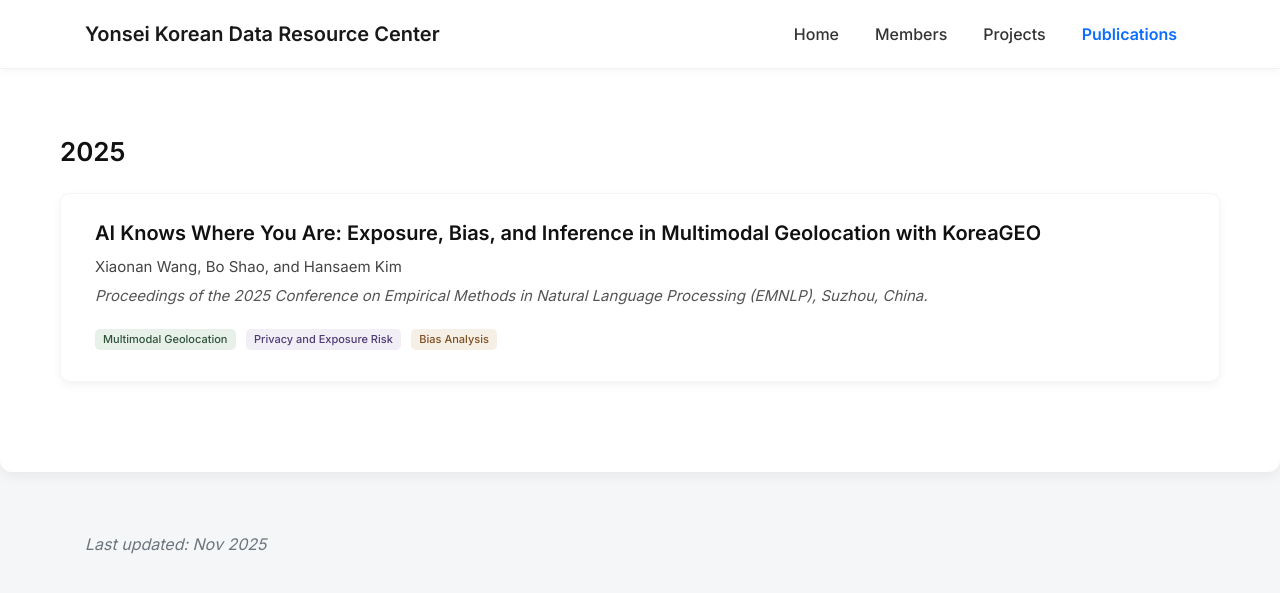
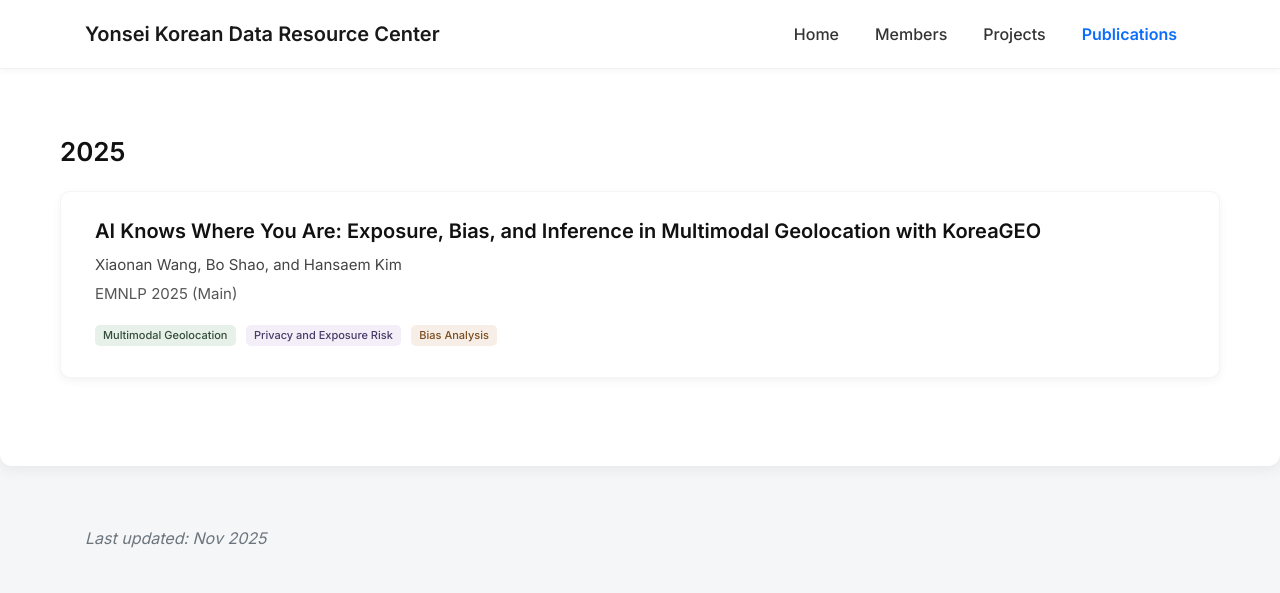
Before and after one commit to wangxiaonan-git/kdarc-lab, a Jekyll site: the page built from publications.html, in a window 1280 px wide. Shown: the top 593 px of the page. Built offline with Jekyll 4.4.1, drawn with Linux system fonts in a browser that asks for light colours.

Commit message:
Update publications.html

```diff
--- a/publications.html
+++ b/publications.html
@@ -4,25 +4,25 @@
 ---
 
 <style>
-/* Hide global page title */
+/* 隐藏默认页面标题 */
 .page-title { display: none !important; }
 
-/* Year */
+/* 年份标题 */
 .pub-year-title {
   font-size: 26px;
   font-weight: 600;
-  margin: 32px 0 22px;
+  margin: 32px 0 20px;
   color: #111;
   font-family: "Inter", sans-serif;
 }
 
-/* ===== Paper Card ===== */
+/* ===== 论文卡片 ===== */
 .pub-card {
   background: #fff;
   padding: 26px 34px;
   border-radius: 10px;
   box-shadow: 0 3px 10px rgba(0,0,0,0.05);
-  margin-bottom: 30px;
+  margin-bottom: 28px;
   transition: all .25s ease;
   border: 1px solid rgba(0,0,0,0.04);
 }
@@ -32,53 +32,53 @@
   box-shadow: 0 8px 20px rgba(0,0,0,0.08);
 }
 
-/* ===== Title / Authors / Venue ===== */
+/* ===== 标题、作者、venue ===== */
 .pub-title {
-  font-size: 20px;     /* smaller */
+  font-size: 20px;
   font-weight: 600;
-  line-height: 1.32;   /* tighter */
+  line-height: 1.32;
+  color: #111;
   margin-bottom: 10px;
-  color: #111;
   font-family: "Inter", sans-serif;
 }
 
 .pub-authors {
-  font-size: 15px;     /* smaller */
+  font-size: 15px;
+  font-weight: 400;
   color: #444;
-  font-weight: 400;
-  margin-bottom: 6px;  /* tighter */
+  margin-bottom: 6px;
   font-family: "Inter", sans-serif;
 }
 
 .pub-venue {
-  font-size: 15px;     /* smaller */
-  font-style: italic;
+  font-size: 15px;
   color: #555;
-  margin-bottom: 18px; /* tighter spacing */
+  margin-bottom: 16px;
   font-family: "Inter", sans-serif;
 }
 
-/* ===== Tags ===== */
+/* ===== Tags（扁平、低饱和度、更小） ===== */
 .pub-tag {
   display: inline-block;
-  padding: 2px 8px;      /* smaller */
+  padding: 2px 8px;
+  font-size: 11px;
+  border-radius: 5px;
+  font-weight: 500;
   margin-right: 6px;
   margin-bottom: 5px;
-  font-size: 11px;       /* smaller */
-  border-radius: 5px;    /* smaller */
-  font-weight: 500;
   transition: all .22s ease;
 }
 
-.tag-green  { background:#e8f0ea; color:#2f5337; }
-.tag-purple { background:#f1eef6; color:#4e3b74; }
-.tag-orange { background:#f6efe6; color:#7d4f21; }
+.tag-green  { background:#e8f0ea; color:#324d39; }
+.tag-purple { background:#f3eef7; color:#463c69; }
+.tag-orange { background:#f7efe7; color:#7a4c1f; }
 
 .pub-tag:hover {
   transform: translateY(-1px);
-  box-shadow: 0 2px 7px rgba(0,0,0,0.06);
+  box-shadow: 0 2px 6px rgba(0,0,0,0.06);
 }
 </style>
+
 
 <!-- ================= CONTENT ================= -->
 
@@ -95,7 +95,7 @@
   </div>
 
   <div class="pub-venue">
-    Proceedings of the 2025 Conference on Empirical Methods in Natural Language Processing (EMNLP), Suzhou, China.
+    EMNLP 2025 (Main)
   </div>
 
   <div class="pub-tags">
```
